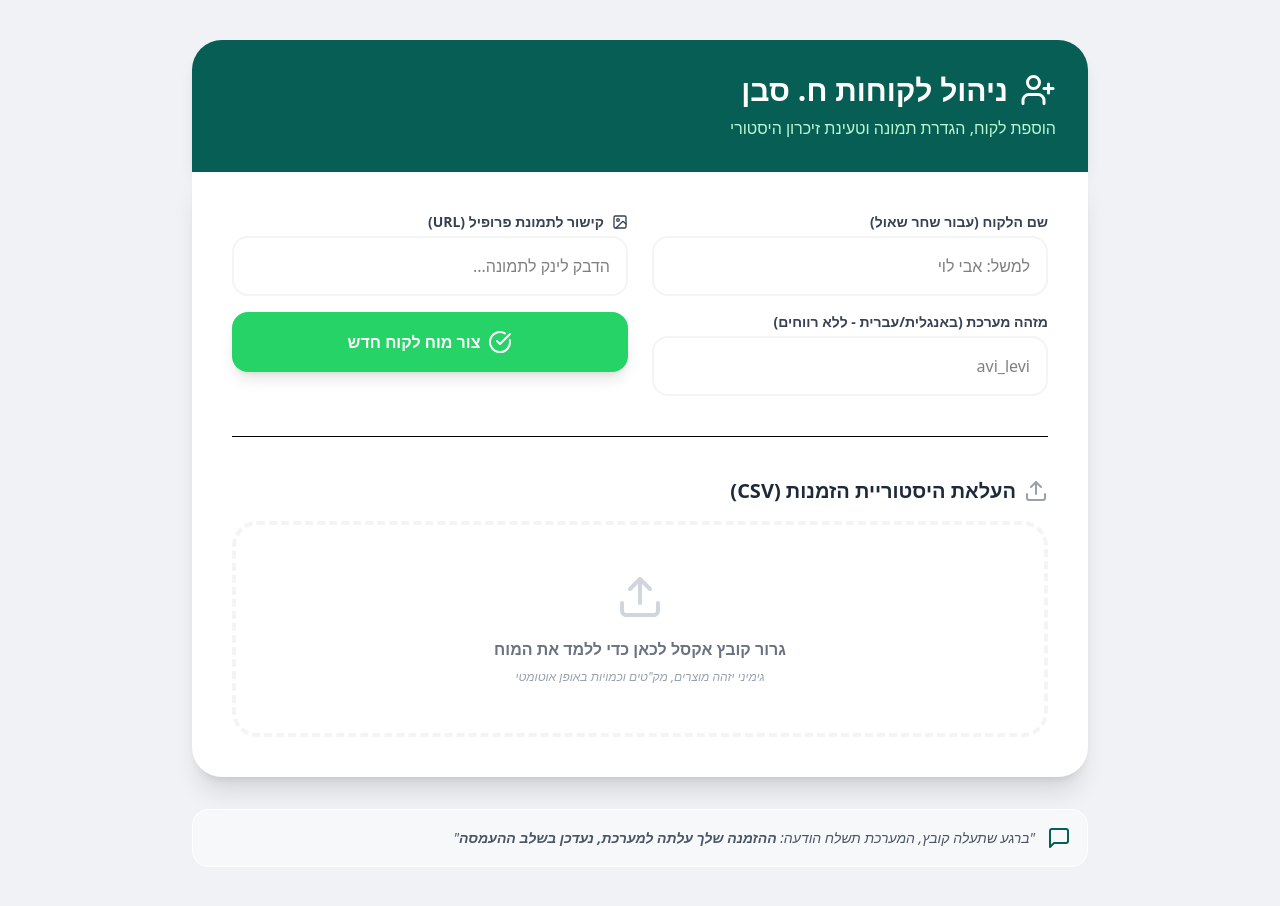
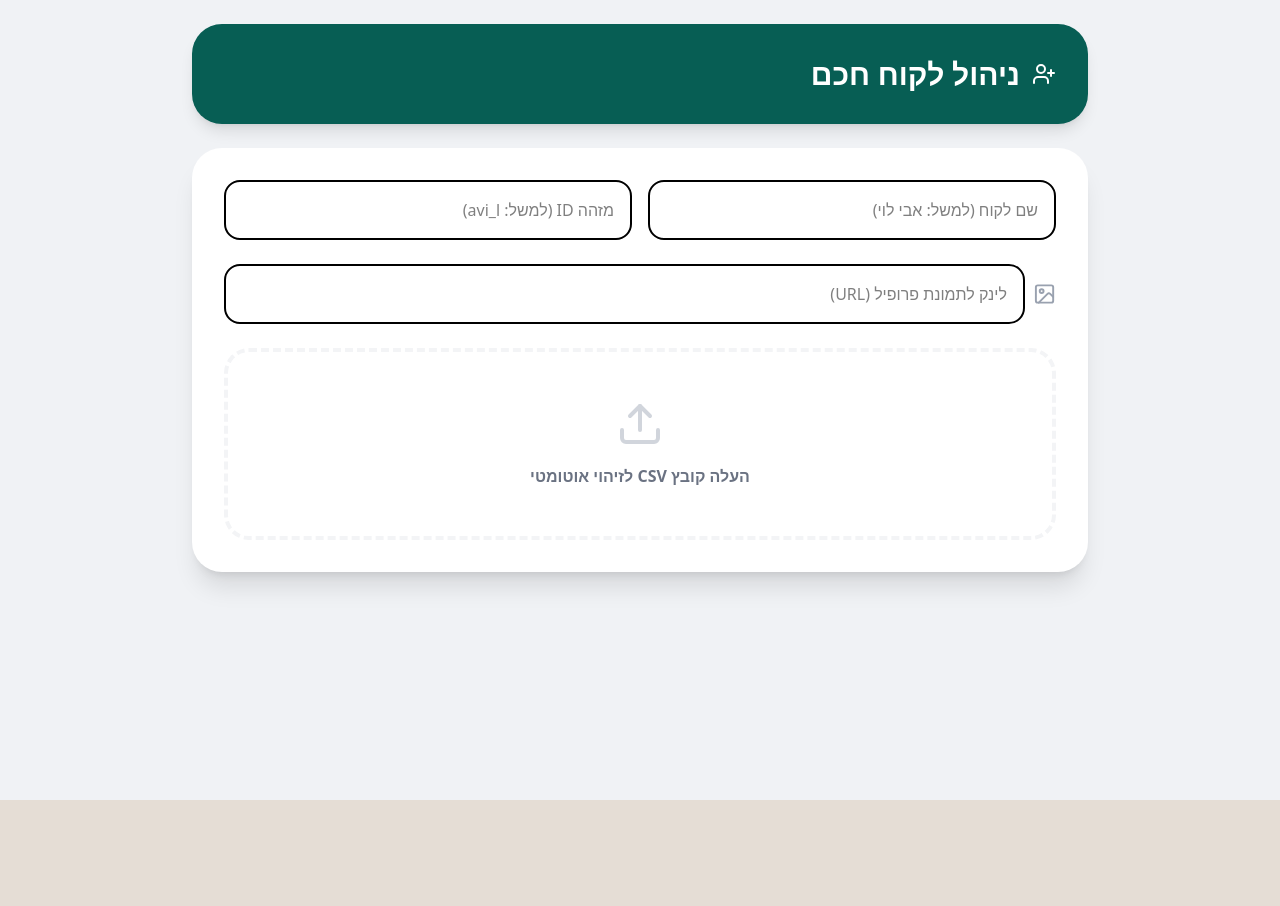
Before and after one commit to saban942025-cyber/whatsapp, a Next.js app: page /admin/add-customer in a window 1280 px wide. After the commit the page ends 800 px from the top, so only its background shows below. Built offline with nearby package versions, Linux system fonts and the light colour scheme.

Commit message:
Update page.tsx

```diff
--- a/src/app/admin/add-customer/page.tsx
+++ b/src/app/admin/add-customer/page.tsx
@@ -1,174 +1,112 @@
 'use client'
 import React, { useState } from 'react';
 import { db } from '@/lib/firebase';
-import { doc, setDoc, collection, addDoc } from 'firebase/firestore';
-import {
-  UserPlus,
-  Upload,
-  Link as LinkIcon,
-  CheckCircle,
-  Loader2,
-  Clipboard,
-  MessageSquare,
-  Image as ImageIcon
-} from 'lucide-react';
+import { doc, setDoc } from 'firebase/firestore';
+import { getSabanResponse } from '@/app/actions/gemini-brain'; // נשתמש במוח הקיים
+import { Upload, UserPlus, CheckCircle, Loader2, Image as ImageIcon } from 'lucide-react';
+import Papa from 'papaparse'; // ספרייה לקריאת CSV
 
 export default function AdminAddCustomer() {
   const [customerName, setCustomerName] = useState('');
   const [customerId, setCustomerId] = useState('');
   const [profileImage, setProfileImage] = useState('');
   const [status, setStatus] = useState('');
-  const [isUploading, setIsUploading] = useState(false);
-  const [generatedLink, setGeneratedLink] = useState('');
+  const [isProcessing, setIsProcessing] = useState(false);
 
-  const createCustomer = async (e: React.FormEvent) => {
-    e.preventDefault();
-    if (!customerId || !customerName) return alert("מלא שם ומזהה!");
+  const handleFileUpload = (e: React.ChangeEvent<HTMLInputElement>) => {
+    const file = e.target.files?.[0];
+    if (!file || !customerId) {
+      alert("נא להזין מזהה לקוח (ID) לפני העלאת הקובץ!");
+      return;
+    }
 
-    setIsUploading(true);
-    setStatus('יוצר מוח לקוח ומנתח נתונים...');
+    setIsProcessing(true);
+    setStatus('קורא את הקובץ...');
+
+    Papa.parse(file, {
+      complete: async (results) => {
+        const rawText = JSON.stringify(results.data);
+        setStatus('גימיני מנתח מוצרים, מק"טים וכמויות...');
 
         try {
-      const clientId = customerId.trim().replace(/\s+/g, '_'); // מוודא מזהה נקי
-      const brainRef = doc(db, 'customer_memory', clientId);
+          // שליחת הטקסט הגולמי לגימיני לניתוח
+          const prompt = `נתח את נתוני ה-CSV הבאים של הזמנת חומרי בניין.
+          חלץ רשימה של מוצרים הכוללת: שם מוצר, מק"ט, וכמות.
+          בנוסף, סכם ב-2 משפטים מה הלקוח נוהג להזמין.
+          נתונים: ${rawText}`;
 
-      // יצירת הזיכרון הראשוני של הלקוח
+          const analysis = await getSabanResponse(prompt, customerId);
+
+          // שמירה ל-Firebase
+          const brainRef = doc(db, 'customer_memory', customerId);
           await setDoc(brainRef, {
-        clientId: clientId,
+            clientId: customerId,
             name: customerName,
-        profileImage: profileImage || "https://i.pravatar.cc/150?u=" + clientId,
+            profileImage: profileImage || `https://i.pravatar.cc/150?u=${customerId}`,
+            accumulatedKnowledge: analysis,
             lastUpdate: new Date().toISOString(),
-        accumulatedKnowledge: `לקוח חדש במערכת. המוח ילמד את העדפותיו מקבצי ההזמנות שיעלו.`,
-        orderHistory: [],
-        projects: [],
-        rentals: { containers: [] }
+            status: 'preparing' // "בהכנה במחסן"
           });
 
-      const fullLink = `${window.location.origin}/client/${clientId}`;
-      setGeneratedLink(fullLink);
-      setStatus(`✅ לקוח ${customerName} נוצר בהצלחה!`);
+          setStatus(`✅ המוח של ${customerName} נוצר בהצלחה על בסיס זיהוי הקובץ!`);
         } catch (error) {
-      console.error(error);
-      setStatus('שגיאה ביצירת הלקוח');
+          setStatus('❌ שגיאה בניתוח הקובץ ע"י גימיני');
         } finally {
-      setIsUploading(false);
+          setIsProcessing(false);
         }
-  };
-
-  const copyToClipboard = () => {
-    navigator.clipboard.writeText(generatedLink);
-    alert("הלינק הועתק! שלח אותו עכשיו בוואטסאפ ללקוח.");
+      },
+      error: () => setStatus('❌ שגיאה בקריאת קובץ ה-CSV')
+    });
   };
 
   return (
-    <div className="min-h-screen bg-[#F0F2F5] p-4 md:p-10 font-sans" dir="rtl">
-      <div className="max-w-4xl mx-auto">
-
-        {/* כותרת */}
-        <div className="bg-[#075E54] text-white p-8 rounded-t-[30px] shadow-lg">
-          <h1 className="text-3xl font-black flex items-center gap-3">
-            <UserPlus size={36} /> ניהול לקוחות ח. סבן
-          </h1>
-          <p className="text-green-200 mt-2">הוספת לקוח, הגדרת תמונה וטעינת זיכרון היסטורי</p>
+    <div className="min-h-screen bg-[#F0F2F5] p-6 font-sans" dir="rtl">
+      <div className="max-w-4xl mx-auto space-y-6">
+        <div className="bg-[#075E54] text-white p-8 rounded-[30px] shadow-lg">
+          <h1 className="text-3xl font-black flex items-center gap-3"><UserPlus /> ניהול לקוח חכם</h1>
         </div>
 
-        <div className="bg-white p-6 md:p-10 rounded-b-[30px] shadow-xl space-y-10">
-
-          <form onSubmit={createCustomer} className="grid grid-cols-1 md:grid-cols-2 gap-6">
-            <div className="space-y-4">
-              <div>
-                <label className="block text-sm font-bold text-gray-700">שם הלקוח (עבור שחר שאול)</label>
+        <div className="bg-white p-8 rounded-[30px] shadow-xl space-y-6">
+          <div className="grid grid-cols-1 md:grid-cols-2 gap-4">
             <input
-                  type="text"
+              placeholder="שם לקוח (למשל: אבי לוי)"
               value={customerName}
-                  onChange={(e) => setCustomerName(e.target.value)}
-                  className="w-full mt-1 p-4 border-2 border-gray-100 rounded-2xl outline-none focus:border-[#25D366] transition-all"
-                  placeholder="למשל: אבי לוי"
-                  required
+              onChange={e => setCustomerName(e.target.value)}
+              className="p-4 border-2 rounded-2xl outline-none focus:border-[#25D366]"
+            />
+            <input
+              placeholder="מזהה ID (למשל: avi_l)"
+              value={customerId}
+              onChange={e => setCustomerId(e.target.value)}
+              className="p-4 border-2 rounded-2xl outline-none focus:border-[#25D366]"
             />
           </div>
 
-              <div>
-                <label className="block text-sm font-bold text-gray-700">מזהה מערכת (באנגלית/עברית - ללא רווחים)</label>
+          <div className="flex items-center gap-2">
+            <ImageIcon className="text-gray-400" />
             <input
-                  type="text"
-                  value={customerId}
-                  onChange={(e) => setCustomerId(e.target.value)}
-                  className="w-full mt-1 p-4 border-2 border-gray-100 rounded-2xl outline-none focus:border-[#25D366] transition-all"
-                  placeholder="avi_levi"
-                  required
-                />
-              </div>
-            </div>
-
-            <div className="space-y-4">
-              <div>
-                <label className="block text-sm font-bold text-gray-700 flex items-center gap-2">
-                  <ImageIcon size={16} /> קישור לתמונת פרופיל (URL)
-                </label>
-                <input
-                  type="text"
+              placeholder="לינק לתמונת פרופיל (URL)"
               value={profileImage}
-                  onChange={(e) => setProfileImage(e.target.value)}
-                  className="w-full mt-1 p-4 border-2 border-gray-100 rounded-2xl outline-none focus:border-[#25D366] transition-all"
-                  placeholder="הדבק לינק לתמונה..."
+              onChange={e => setProfileImage(e.target.value)}
+              className="w-full p-4 border-2 rounded-2xl outline-none focus:border-[#25D366]"
             />
           </div>
 
-              <button
-                type="submit"
-                disabled={isUploading}
-                className="w-full h-[60px] bg-[#25D366] hover:bg-[#1ebd5e] text-white font-black rounded-2xl shadow-lg flex items-center justify-center gap-2 transition-all active:scale-95"
-              >
-                {isUploading ? <Loader2 className="animate-spin" /> : <CheckCircle size={24} />}
-                צור מוח לקוח חדש
-              </button>
+          <div className="relative border-4 border-dashed border-gray-100 rounded-[25px] p-12 text-center hover:bg-green-50 transition-all cursor-pointer">
+            {isProcessing ? (
+              <div className="flex flex-col items-center gap-2">
+                <Loader2 className="animate-spin text-[#25D366]" size={48} />
+                <p className="font-bold text-[#075E54]">{status}</p>
               </div>
-          </form>
-
-          {/* הצגת הלינק שנוצר */}
-          {generatedLink && (
-            <div className="bg-green-50 p-6 rounded-[25px] border-2 border-dashed border-green-200 animate-in fade-in slide-in-from-bottom-4">
-              <h3 className="font-black text-[#075E54] mb-3 flex items-center gap-2">
-                <LinkIcon size={20} /> הלינק האישי של {customerName}:
-              </h3>
-              <div className="flex gap-2">
-                <input
-                  readOnly
-                  value={generatedLink}
-                  className="flex-1 bg-white p-3 rounded-xl border text-sm text-gray-500 font-mono"
-                />
-                <button
-                  onClick={copyToClipboard}
-                  className="bg-[#075E54] text-white px-4 rounded-xl hover:opacity-90 transition-all"
-                >
-                  <Clipboard size={20} />
-                </button>
+            ) : (
+              <>
+                <input type="file" accept=".csv" onChange={handleFileUpload} className="absolute inset-0 opacity-0 cursor-pointer" />
+                <Upload className="mx-auto text-gray-300 mb-4" size={48} />
+                <p className="text-gray-500 font-bold">העלה קובץ CSV לזיהוי אוטומטי</p>
+                {status && <p className="text-sm text-green-600 mt-2 font-bold">{status}</p>}
+              </>
+            )}
           </div>
-            </div>
-          )}
-
-          {/* העלאת CSV */}
-          <div className="border-t pt-10">
-            <h2 className="text-xl font-black text-gray-800 mb-4 flex items-center gap-2">
-              <Upload className="text-gray-400" /> העלאת היסטוריית הזמנות (CSV)
-            </h2>
-            <div className="relative border-4 border-dashed border-gray-100 rounded-[25px] p-12 text-center hover:bg-gray-50 transition-all cursor-pointer">
-              <input type="file" accept=".csv" className="absolute inset-0 opacity-0 cursor-pointer" />
-              <Upload className="mx-auto text-gray-300 mb-4" size={48} />
-              <p className="text-gray-500 font-bold">גרור קובץ אקסל לכאן כדי ללמד את המוח</p>
-              <p className="text-xs text-gray-400 mt-2 italic">גימיני יזהה מוצרים, מק"טים וכמויות באופן אוטומטי</p>
-            </div>
-          </div>
-
-        </div>
-
-        {/* חזון הודעה אוטומטית */}
-        <div className="mt-8 flex items-center gap-3 bg-white/50 p-4 rounded-2xl border border-white">
-          <MessageSquare className="text-[#075E54]" />
-          <p className="text-sm text-gray-600 italic">
-            "ברגע שתעלה קובץ, המערכת תשלח הודעה: <b>ההזמנה שלך עלתה למערכת, נעדכן בשלב ההעמסה</b>"
-          </p>
         </div>
       </div>
     </div>
```
Lines whose indentation alone changed are shown as unchanged.
